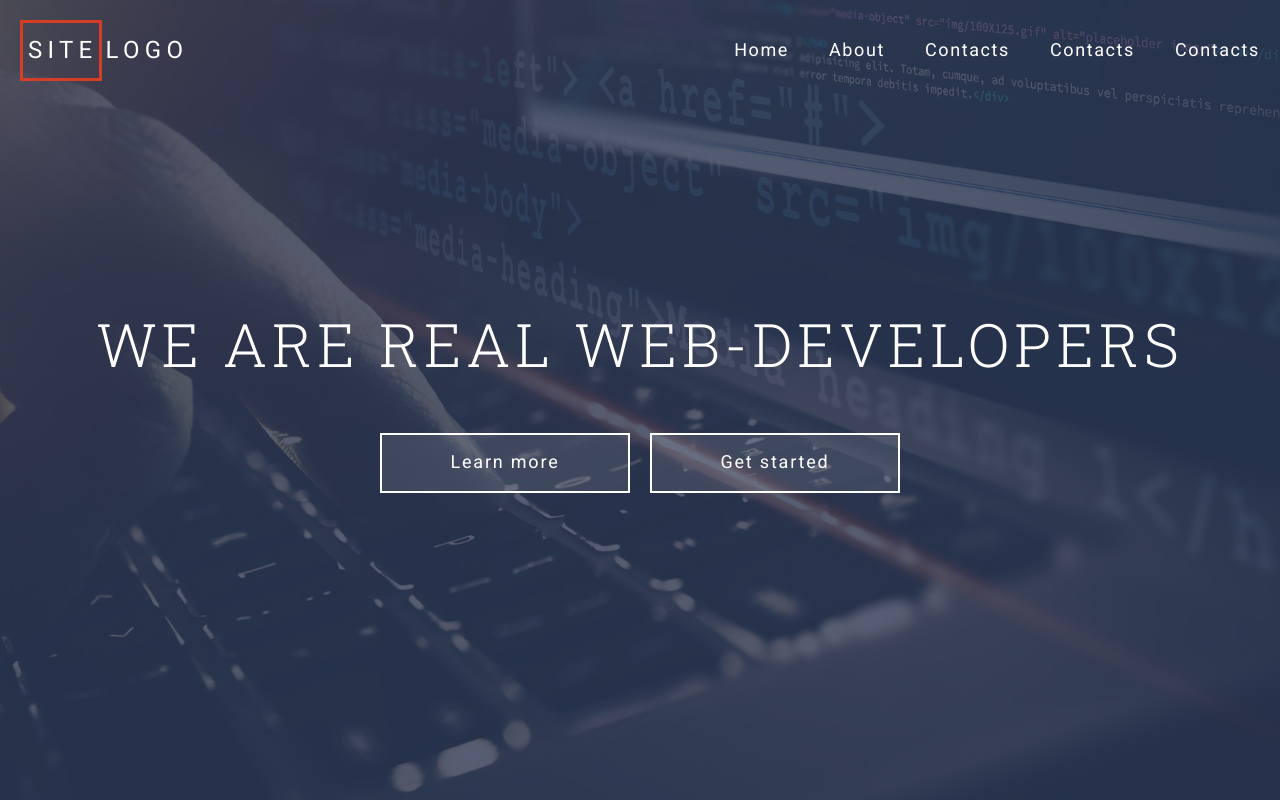
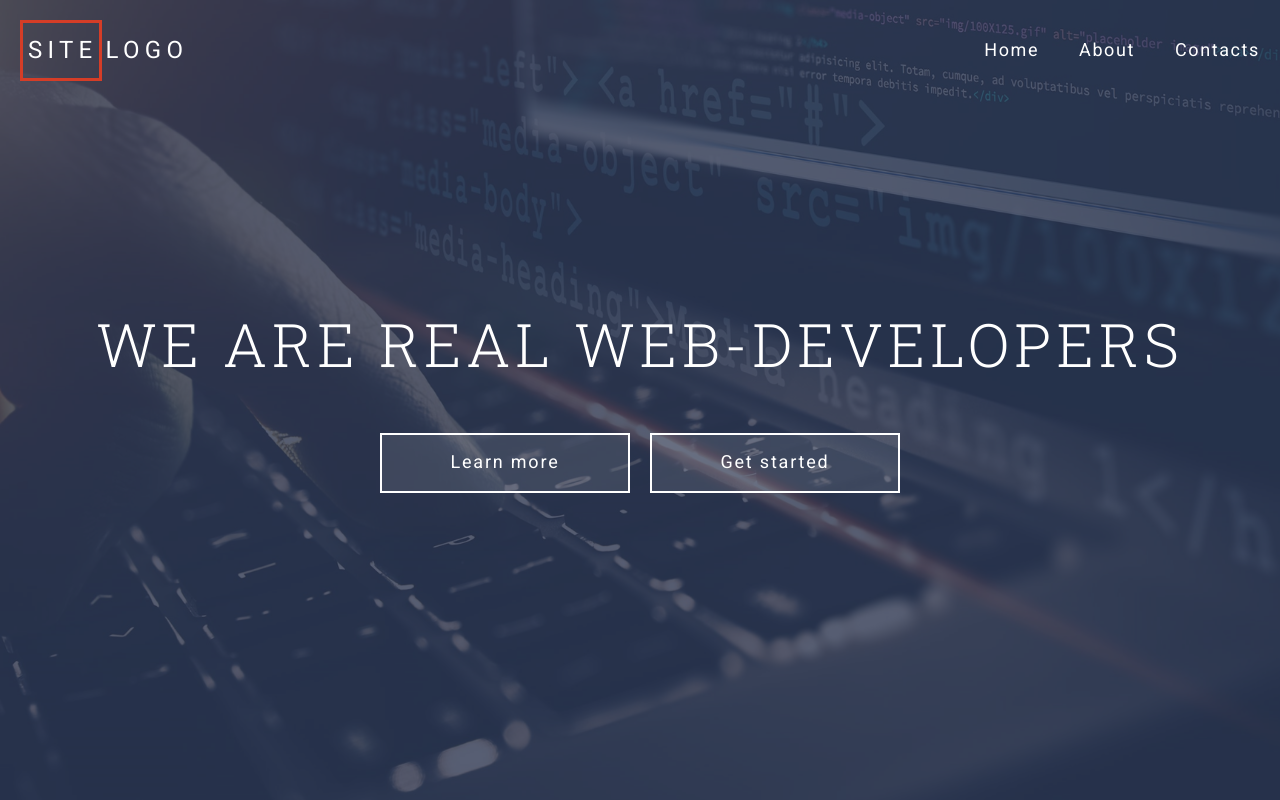
Before and after one commit to Mikhail326/grid-template-init-project, a website: page index.html in a window 1280 px wide. Shown: the top 800 px of the page. Drawn offline with Linux system fonts and the light colour scheme.

Commit message:
вернул header

```diff
--- a/index.html
+++ b/index.html
@@ -53,12 +53,6 @@
           </li>
           <li class="header-navbar__item">
             <a class="header-navbar__link" href="">About</a>
-          </li>
-          <li class="header-navbar__item">
-            <a class="header-navbar__link" href="">Contacts</a>
-          </li>
-          <li class="header-navbar__item">
-            <a class="header-navbar__link" href="">Contacts</a>
           </li>
           <li class="header-navbar__item">
             <a class="header-navbar__link" href="">Contacts</a>
```
